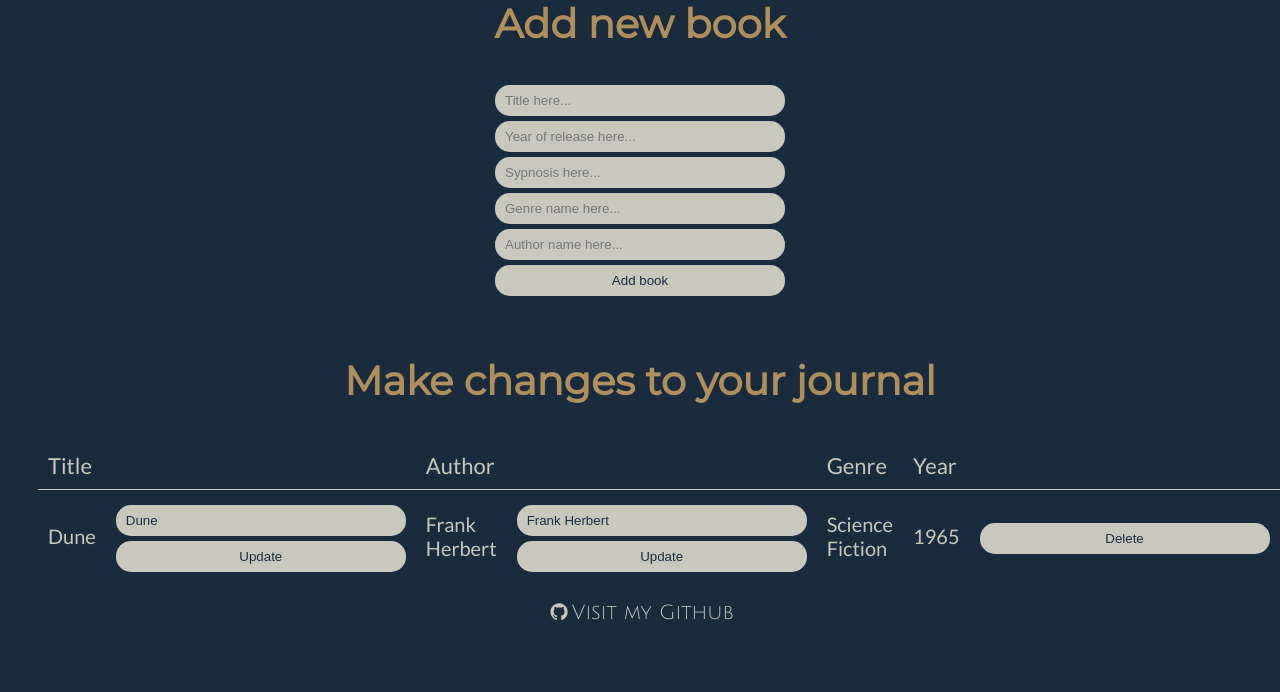
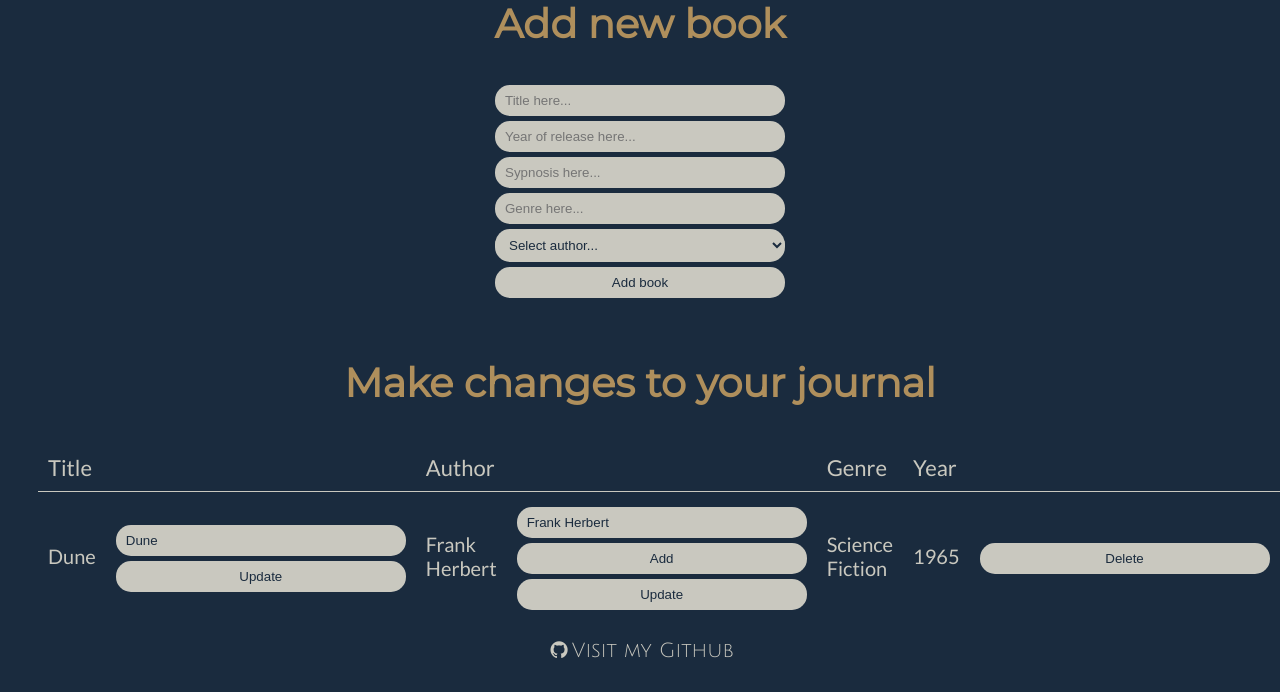
Before and after one commit to StephenHuang17253/aurora, a Flask app: page /update in a window 1280 px wide. Shown: the part 268-960 px from the top of the page. Before the commit the page ends 888 px from the top, so only its background shows below. Run offline with Flask 2, Linux system fonts and the light colour scheme; a user stored in the database is signed in; data comes from the database, SQL or seed files in the repository; both versions use the stored data as it was after the commit.

Commit message:
0.50 - WIP Update authors of existing books
Now that updating titles and deleting books works-
This is the next step.

```diff
--- a/main.py
+++ b/main.py
@@ -62,7 +62,8 @@ def genre(name):
 @app.route('/update', methods=["GET", "POST"])
 def update():
     user = models.Users.query.filter_by(userid=session['user']).first_or_404()
-    return render_template("update.html", user=user, userid=user, page_title="Update")
+    author_list = models.Authors.query.all()
+    return render_template("update.html", user=user, author_list=author_list, userid=user, page_title="Update")
 
 
 @app.route('/updatetitle', methods=["POST"])
@@ -82,14 +83,28 @@ def updatetitle():
     return redirect("/journal")
 
 
-@app.route('/updateauthor', methods=["POST"])
-def updateauthor():
+@app.route('/updateauthor/<int:book_id>', methods=["POST"])
+def updateauthor(book_id):
     try:
-        newauthor = request.form.get("newauthor") #First we request the new author.
-        oldauthor = request.form.get("oldauthor") #Then we look for the old author.
-        author = db.session.query(models.Books).filter_by(authors=oldauthor).first_or_404() #Finds the first author that matches the old author.
-        author.name = newauthor
+        authors = request.form.getlist('author')
+        author_models = []
+        for author_name in authors:
+            if author_name.strip() == '':
+                continue
+            author = models.Authors.query.filter_by(name=author_name).first()
+            if author is None:
+                author = models.Authors(name=author)
+                db.session.add(author)
+            author_models.append(db.session.merge(author))
+        print(authors)
+        book = models.Books.query.get(book_id)
+        book = db.session.merge(book)
+        book.authors = author_models
         db.session.commit()
+        # print(newauthor, oldauthor)
+        # author = db.session.query(models.Books).filter_by(authors=oldauthor).first_or_404() #Finds the first author that matches the old author.
+        # author.name = newauthor
+        # db.session.commit()
     except Exception as e:
         print("Could not update author")
         print(e)
@@ -117,7 +132,7 @@ def addbook():
             author = models.Authors()
             genre = models.Genres()
             new_book.title = request.form.get("title")
-            new_book.sypnosis = request.form.get("sypnosis")
+            new_book.synopsis = request.form.get("synopsis")
             new_book.year = request.form.get("year")
             author.name = request.form.get('author')
             genre.name = request.form.get('genre')
--- a/static/styles.css
+++ b/static/styles.css
@@ -120,6 +120,7 @@ li:last-child {
     float: right;
 }
 
+
 input {
     padding: 8px 10px;
     box-sizing: border-box;
@@ -133,6 +134,21 @@ input {
     border-radius: 15px;
     margin-top: 5px;
 }
+
+select {
+    padding: 8px 10px;
+    box-sizing: border-box;
+    background-color: var(--text-color);
+    border: var(--bg-color);
+    color: var(--bg-color);
+    display: block;
+    box-sizing: border-box;
+    margin: auto;
+    width: 290px;
+    border-radius: 15px;
+    margin-top: 5px;
+}
+
 input:focus {
     background-color: var(--main-color);
     outline: none;
@@ -143,20 +159,6 @@ input[type=submit]:hover {
 }
 
 input[type=submit] {
-    width: 290px;
-}
-
-
-select {
-    padding: 8px 10px;
-    box-sizing: border-box;
-    background-color: var(--text-color);
-    border-radius: 2px;
-    border: var(--bg-color);
-    color: var(--bg-color);
-    display: block;
-    box-sizing: border-box;
-    margin: auto;
     width: 290px;
 }
 
--- a/templates/update.html
+++ b/templates/update.html
@@ -5,9 +5,16 @@
 <form method="POST" action="/addbook" autocomplete="off">
     <input type="text" id="title" name="title" placeholder="Title here...">
     <input type="text" id="year" name="year" placeholder="Year of release here...">
-    <input type="text" id="sypnosis" name="sypnosis" placeholder="Sypnosis here...">
-    <input type="text" id="genre" name="genre" placeholder="Genre name here...">
-    <input type="text" id="author" name="author" placeholder="Author name here...">
+    <input type="text" id="sypnopsis" name="synopsis" placeholder="Sypnosis here...">
+    <input list="genres" placeholder="Genre here...">
+    <datalist id="genres" >
+      <option value="Science Fiction">Science Fiction</option>
+      <option value="Fantasy">Fantasy</option>
+    </datalist>
+    <select name="author" id="author">
+      <option selected disabled value="Genre">Select author...</option>
+      <option value="Brendan Choi">Brendan Choi</option>
+    </select>
     <input type="submit" class="button" value="Add book">
   </form>
 
@@ -31,10 +38,20 @@
        </td>
         <td> <a href="/author/{{ book.authors|join(', ', attribute='name') }}">{{ book.authors|map(attribute="name")|join(", ") }}</a></td>
         <td>
-          <form method="POST" action='/updateauthor' style="display: inline" autocomplete="off">
-            <input type="hidden" value="{{ book.authors|join(', ', attribute='name') }}" name="oldauthor">
-            <input type="text" value="{{ book.authors|join(', ', attribute='name') }}" name="newauthor">
-            <input type="submit" class="button" value="Update">
+          <form method="POST" action='/updateauthor/{{ book.bookid }}' style="display: inline" autocomplete="off">
+            <!-- <input type="hidden" value="{{ book.authors|join(', ', attribute='name') }}" name="oldauthor"> -->
+            <!-- <input type="text" value="{{ book.authors|join(', ', attribute='name') }}" name="newauthor"> -->
+            <datalist id="author-list">
+              {% for author in author_list %}
+                <option value="{{ author.name }}">{{ author.name }}</option>
+              {% endfor %}
+            </datalist>
+            <div class="authors">
+              {% for author in book.authors %}
+                <input list="author-list" name="author" value="{{ author.name }}" />
+              {% endfor %}
+            </div>
+            <div><input type="button" class="button add-author" value="Add"><input type="submit" class="button update" value="Update"></div>
           </form>
         </td>
         <td> <a href="/genre/{{ book.genres|join(', ', attribute='name') }}">{{ book.genres|map(attribute="name")|join(", ") }}</a></td>
@@ -49,5 +66,18 @@
     </tr>
 {% endfor %}
 </table>
+<script>
+  function addAuthor (event) {
+    // find the authors div
+    const authors = event.target.parentElement.parentElement.querySelector('.authors');
+    // add a new input to the element
+    // authors.innerHTML = authors.innerHTML + '<input list="author-list" name="author" />';
+    authors.insertAdjacentHTML('beforeend', '<input list="author-list" name="author" />')
+  }
+
+  document.querySelectorAll('.button.add-author').forEach(function (button) {
+    button.addEventListener('click', addAuthor);
+  })
+</script>
 
 {% endblock %}
```
Also changed, not shown: journal.db.
